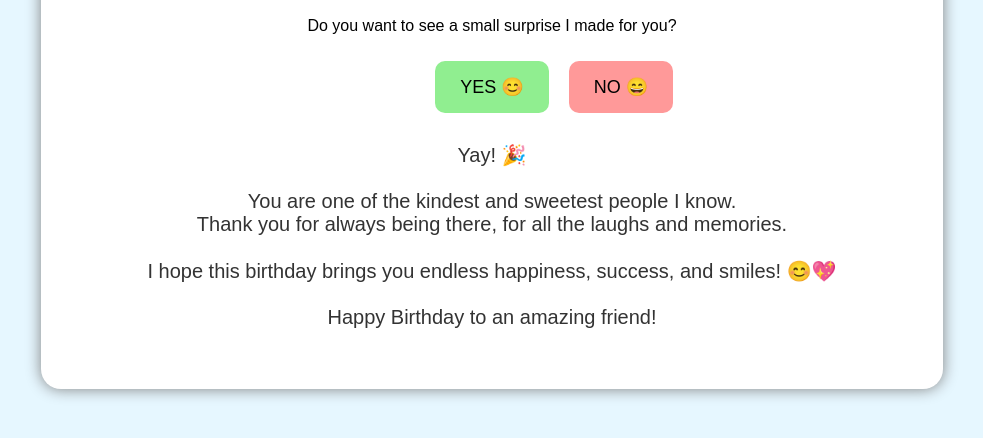
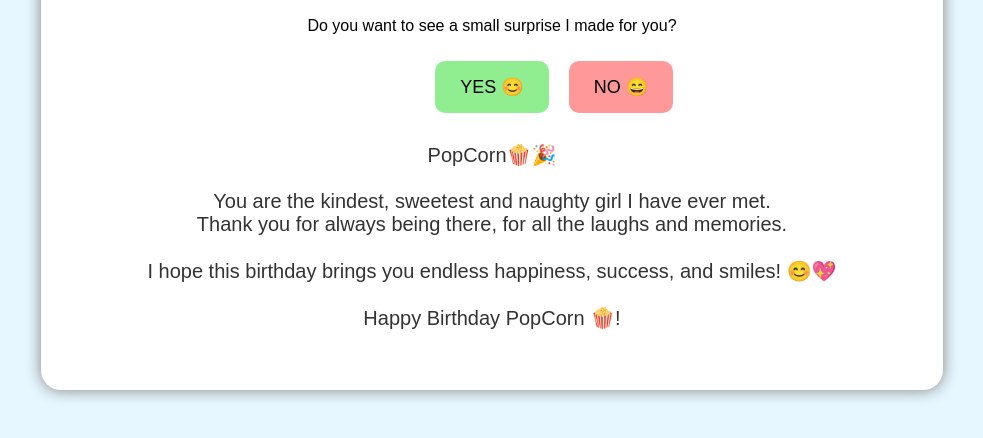
Before and after one commit to Manansinh28/1st-Repo, a plain HTML site: page index.html in a window 1280 px wide. Both pictures are taken after a click on the button "YES 😊". Shown: the part 240-678 px from the top of the page, without its empty margins (148-1131 px from the left). Drawn offline with Linux system fonts and the light colour scheme.

Commit message:
Update birthday message in index.html

```diff
--- a/index.html
+++ b/index.html
@@ -68,7 +68,7 @@
 <script>
     function yesClick() {
         document.getElementById("message").innerHTML =
-        "Yay! 🎉<br><br>You are one of the kindest and sweetest people I know.<br>Thank you for always being there, for all the laughs and memories.<br><br>I hope this birthday brings you endless happiness, success, and smiles! 😊💖<br><br>Happy Birthday to an amazing friend!";
+        "PopCorn🍿🎉<br><br>You are the kindest, sweetest and naughty girl I have ever met.<br>Thank you for always being there, for all the laughs and memories.<br><br>I hope this birthday brings you endless happiness, success, and smiles! 😊💖<br><br>Happy Birthday PopCorn 🍿!";
     }
 
     function moveNo() {
```
